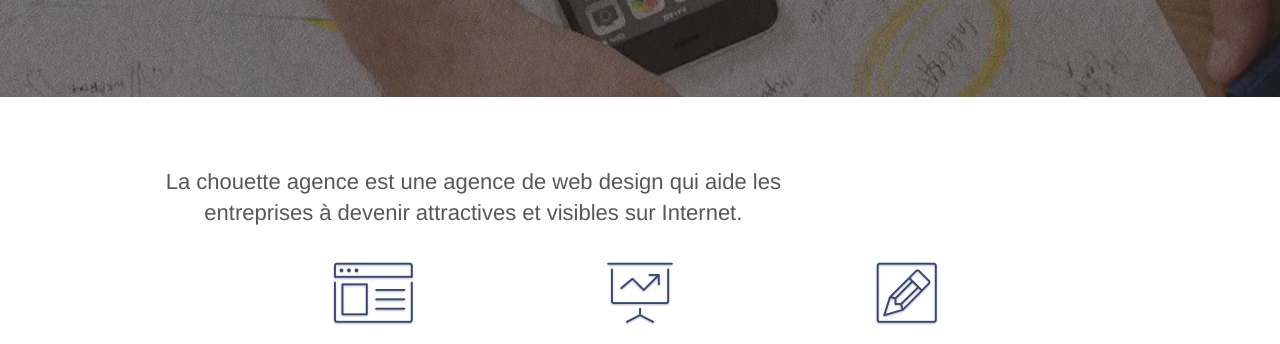
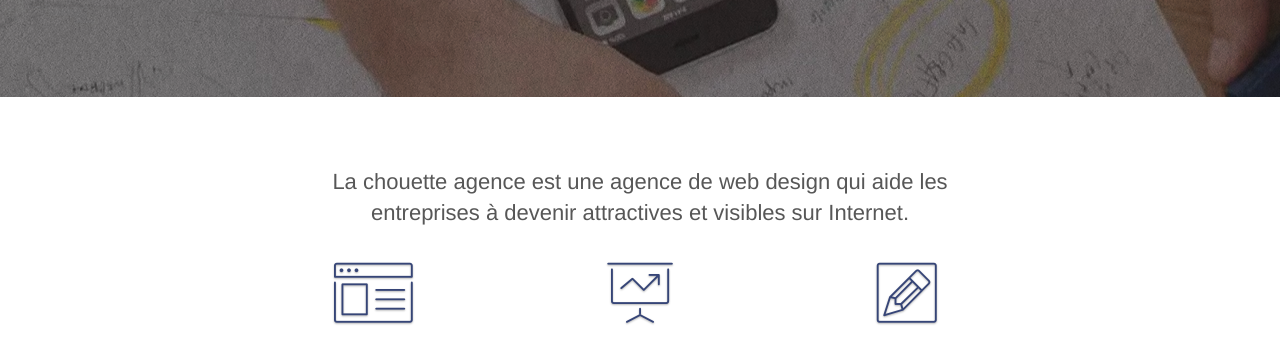
Before and after one commit to lebequin/Chouette_agence_SEO_final, a plain HTML site: page index.html in a window 1280 px wide. Shown: the part 435-779 px from the top of the page. Drawn offline with Linux system fonts and the light colour scheme.

Commit message:
center h2

```diff
--- a/index.html
+++ b/index.html
@@ -79,7 +79,7 @@
 <!-- bloc-2-services -->
 <div class="bloc bgc-white l-bloc" id="bloc-2-services">
 	<div class="container bloc-md">
-		<div class="row center-block">
+		<div class="row flex-center">
 			<div class="col-md-8 text-center">
 				<h2>La chouette agence est une agence de web design qui aide les entreprises à devenir attractives et visibles sur Internet.</h2>
 			</div>
--- a/style.css
+++ b/style.css
@@ -20,6 +20,10 @@ p {
     color: #fff !important;
 }
 
+.flex-center {
+    display: flex;
+    justify-content: center;
+}
 /*
 
 Fin modifications
```
